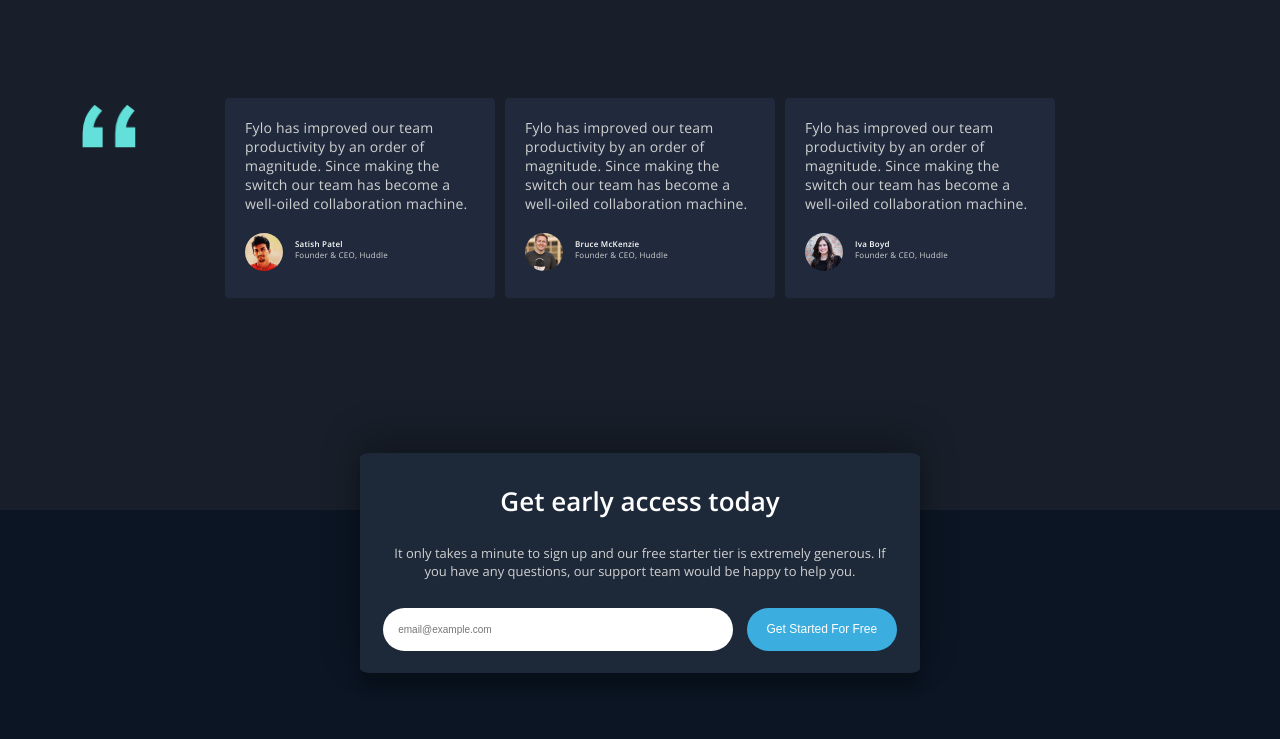
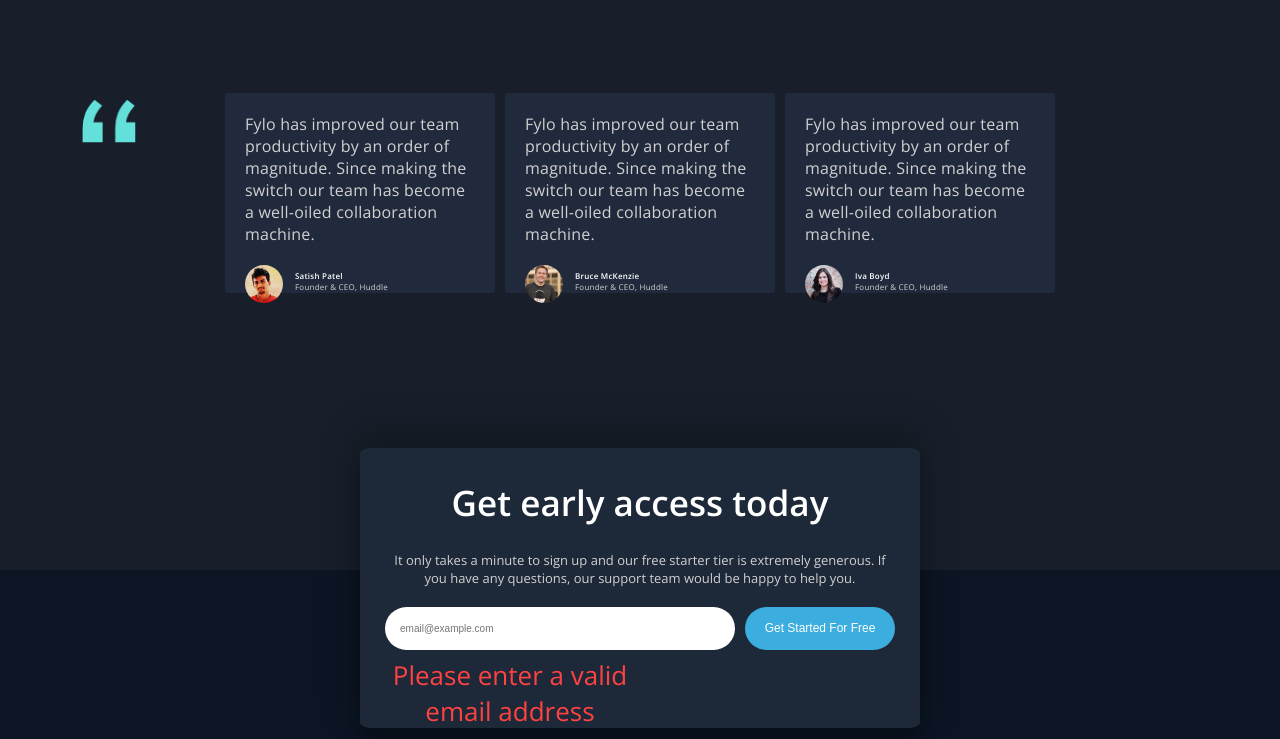
Before and after one commit to alejandro0710/Fylo, a plain HTML site: page index.html in a window 1280 px wide. Shown: the part 2350-3089 px from the top of the page. Drawn offline with nearby package versions, Linux system fonts and the light colour scheme.

Commit message:
arreglos

```diff
--- a/index.html
+++ b/index.html
@@ -60,6 +60,7 @@
     /></picture>
 
     <main>
+      <div class="inicio">
       <section class="one">
         <h1>All your files in one secure location, accessible anywhere.</h1>
 
@@ -71,6 +72,8 @@
 
         <button type="submit">Get Started</button>
       </section>
+    </div>
+
       <div class="sectionTwo">
         <section class="two">
           <picture
@@ -208,9 +211,15 @@
           </article>
 
           <form>
-            <input type="email" placeholder="email@example.com" required />
+            <input
+              type="email"
+              id="formulario"
+              placeholder="email@example.com"
+              required
+            />
             <button type="submit">Get Started For Free</button>
           </form>
+          <p class="error">Please enter a valid email address</p>
         </section>
       </div>
     </main>
--- a/stiles.css
+++ b/stiles.css
@@ -329,7 +329,12 @@ main {
   border: none;
   font-weight: 540;
   margin-top: 18px;
-  margin-bottom: 35px;
+  margin-bottom: 10px;
+}
+
+.seven p {
+  margin-bottom: 10px;
+  color: hsl(0, 100%, 63%);
 }
 
 .seven button:hover {
@@ -479,11 +484,36 @@ a:hover {
   color: hsl(198, 71%, 55%);
 }
 
+@media (min-width: 550px){
+  .one{
+    width: 500px;
+  }
+  .inicio{
+    display: flex;
+    justify-content: center;
+  }
+
+  .imgOne img{
+    width: 60%;
+  }
+
+  main{
+    top: 420px;
+  }
+
+}
+
+
 @media (min-width: 768px) {
   main {
     margin-top: 20.4%;
     align-items: center;
-  }
+    top: 335px;
+}
+
+.imgOne img{
+    width: 80%;
+}
 
   .montaña {
     margin-top: 12%;
@@ -528,8 +558,32 @@ a:hover {
     margin-top: 2%;
   }
 
+  .satish article,.bruce article,.iva article{
+    font-size: 16px;
+  }
+
+  .satish,.bruce,.iva{
+    height: 170px;
+  }
+
   .seven {
     width: 80%;
+    height: 240px;
+  }
+
+  .seven form {
+    height: 60px;
+    display: flex;
+  }
+  .seven p {
+    margin-right: 150px;
+    color: hsl(0, 100%, 63%);
+  }
+
+  .seven button {
+    width: 150px;
+    margin-left: 10px;
+    margin-top: 10px;
   }
 
   .logofooter {
@@ -574,7 +628,7 @@ a:hover {
     margin-top: 10%;
   }
   .imgOne img {
-    width: 45%;
+    width: 55%;
     margin-top: -130px;
   }
 
@@ -672,20 +726,28 @@ a:hover {
 
   .seven {
     width: 560px;
-    height: 220px;
+    height: 280px;
+    font-size: 30px;
+  }
+
+  .seven form {
+    height: 60px;
+    display: flex;
+  }
+  .seven p {
+    margin-right: 260px;
+    color: hsl(0, 100%, 63%);
+    font-size: 26px;
   }
 
   .seven button {
     width: 150px;
     margin-left: 10px;
+    margin-top: 10px;
   }
 
   .seven input {
     width: 350px;
-  }
-
-  .seven h3 {
-    font-size: 26px;
   }
 
   .seven article {
```
